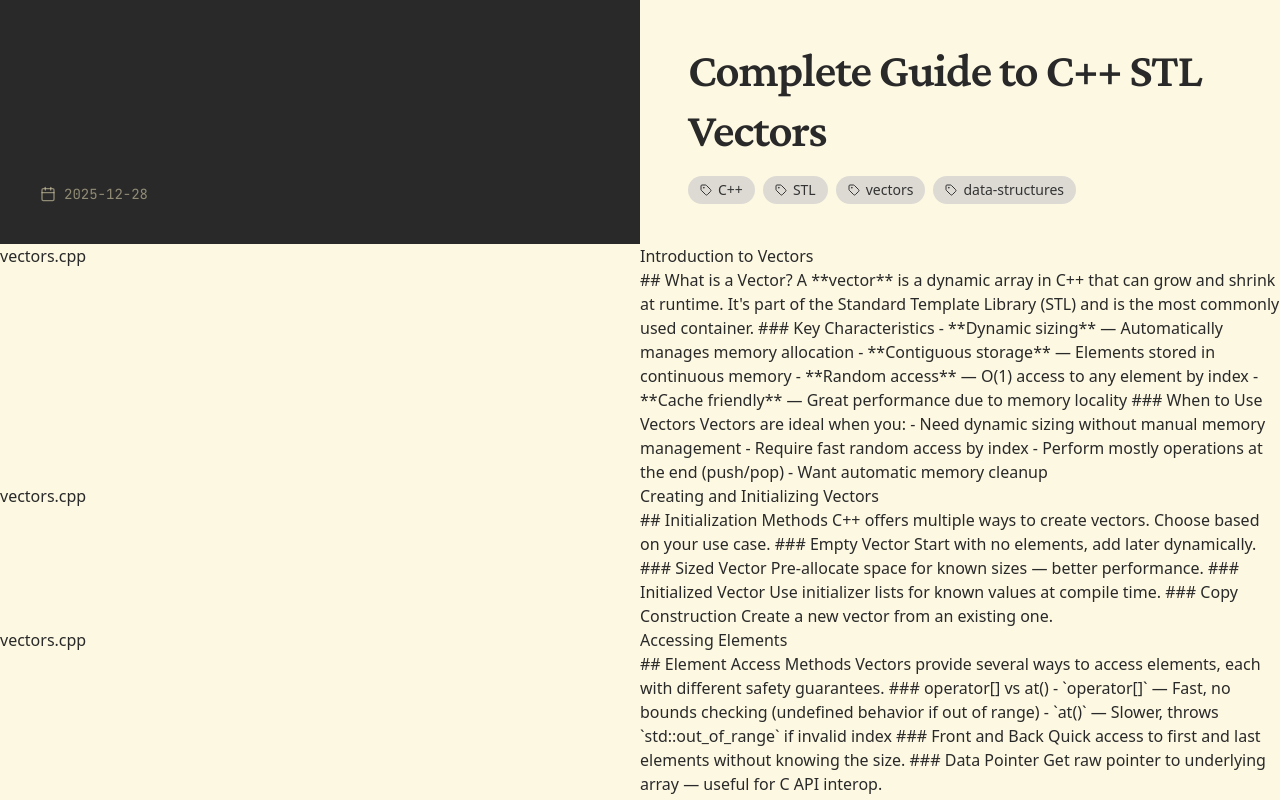
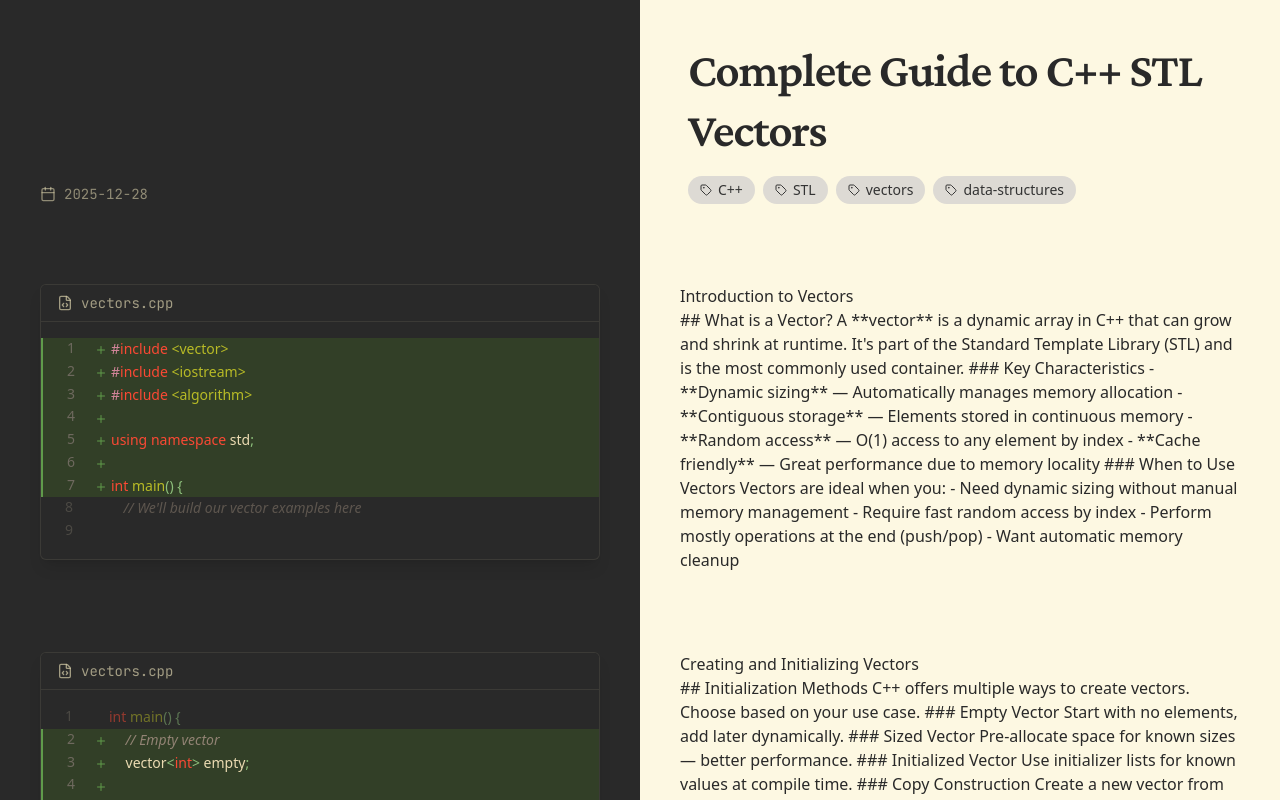
Before and after one commit to bhaveshsinghal95182/blog-site, a Next.js app: page /blog in a window 1280 px wide. Shown: the top 800 px of the page. Built offline with nearby package versions, Linux system fonts and the light colour scheme.

Commit message:
feat: code render with animations

```diff
--- a/package.json
+++ b/package.json
@@ -45,6 +45,7 @@
     "lucide-react": "^0.562.0",
     "next": "16.1.1",
     "next-themes": "^0.4.6",
+    "prism-react-renderer": "^2.4.1",
     "react": "19.2.3",
     "react-day-picker": "^9.13.0",
     "react-dom": "19.2.3",
--- /dev/null
+++ b/src/components/CodeDocViewer/CodeRenderer.tsx
@@ -0,0 +1,234 @@
+'use client';
+import { Highlight } from "prism-react-renderer";
+import { CodeBlock, CodeChunk } from "@/types/blog";
+import { cn } from "@/lib/utils";
+import { FileCode, Copy, Check, Plus, Minus } from "lucide-react";
+import { useState, useRef, useEffect } from "react";
+import { Button } from "../ui/button";
+
+interface CodeRendererProps {
+  codeBlock: CodeBlock & { isLast?: boolean };
+  /** Animation delay per line in ms */
+  lineAnimationDelay?: number;
+}
+
+const gruvboxDark = {
+  plain: {
+    color: "#ebdbb2",
+    backgroundColor: "#282828",
+  },
+  styles: [
+    {
+      types: ["comment", "prolog", "doctype", "cdata"],
+      style: { color: "#928374", fontStyle: "italic" as const },
+    },
+    {
+      types: ["namespace"],
+      style: { opacity: 0.7 },
+    },
+    {
+      types: ["string", "attr-value"],
+      style: { color: "#b8bb26" },
+    },
+    {
+      types: ["punctuation", "operator"],
+      style: { color: "#8ec07c" },
+    },
+    {
+      types: [
+        "entity",
+        "url",
+        "symbol",
+        "number",
+        "boolean",
+        "variable",
+        "constant",
+        "property",
+        "regex",
+        "inserted",
+      ],
+      style: { color: "#d3869b" },
+    },
+    {
+      types: ["atrule", "keyword", "attr-name", "selector"],
+      style: { color: "#fb4934" },
+    },
+    {
+      types: ["function", "deleted", "tag"],
+      style: { color: "#b8bb26" },
+    },
+    {
+      types: ["function-variable"],
+      style: { color: "#83a598" },
+    },
+    {
+      types: ["tag", "selector", "keyword"],
+      style: { color: "#fb4934" },
+    },
+    {
+      types: ["builtin", "class-name"],
+      style: { color: "#fabd2f" },
+    },
+  ],
+};
+
+function AnimatedLine({
+  chunk,
+  line,
+  lineNumber,
+  delay,
+}: {
+  chunk: CodeChunk;
+  line: string;
+  lineNumber: number;
+  delay: number;
+}) {
+  const [isVisible, setIsVisible] = useState(false);
+  const lineRef = useRef<HTMLDivElement>(null);
+
+  useEffect(() => {
+    const observer = new IntersectionObserver(
+      ([entry]) => {
+        if (entry.isIntersecting) {
+          setTimeout(() => setIsVisible(true), delay);
+          observer.disconnect();
+        }
+      },
+      { threshold: 0.1, rootMargin: "0px 0px -50px 0px" }
+    );
+
+    if (lineRef.current) {
+      observer.observe(lineRef.current);
+    }
+
+    return () => observer.disconnect();
+  }, [delay]);
+
+  const isAdded = chunk.type === "added";
+  const isRemoved = chunk.type === "removed";
+  const isContext = chunk.type === "context";
+
+  return (
+    <div
+      ref={lineRef}
+      className={cn(
+        "flex group transition-all duration-500 ease-out",
+        isAdded && "bg-diff-added-bg border-l-2 border-diff-added-border",
+        isRemoved &&
+          "bg-diff-removed-bg border-l-2 border-diff-removed-border line-through",
+        isContext && "opacity-50 hover:opacity-80",
+        isAdded && !isVisible && "opacity-0 translate-x-8",
+        isAdded && isVisible && "opacity-100 translate-x-0"
+      )}
+      style={{
+        transitionDelay: isAdded ? `${delay}ms` : "0ms",
+      }}
+    >
+      {/* Line number */}
+      <span className="w-12 shrink-0 text-right pr-4 text-line-number select-none text-sm">
+        {lineNumber}
+      </span>
+
+      {/* Diff marker */}
+      <span className="w-5 shrink-0 text-center select-none">
+        {isAdded && <Plus className="w-3 h-3 inline text-diff-added-border" />}
+        {isRemoved && (
+          <Minus className="w-3 h-3 inline text-diff-removed-border" />
+        )}
+      </span>
+
+      {/* Code content */}
+      <span className="flex-1 pr-4">
+        <Highlight theme={gruvboxDark} code={line} language="cpp">
+          {({ style, tokens, getTokenProps }) => (
+            <span style={{ ...style, background: "transparent" }}>
+              {tokens[0]?.map((token, key) => (
+                <span key={key} {...getTokenProps({ token })} />
+              ))}
+            </span>
+          )}
+        </Highlight>
+      </span>
+    </div>
+  );
+}
+
+export function CodeRenderer({
+  codeBlock,
+  lineAnimationDelay = 40,
+}: CodeRendererProps) {
+  const [copied, setCopied] = useState(false);
+  let lineNumber = 1;
+  let addedLineIndex = 0;
+
+  const handleCopy = async () => {
+    const allCode = codeBlock.chunks.flatMap((chunk) => chunk.lines).join("\n");
+    await navigator.clipboard.writeText(allCode);
+    setCopied(true);
+    setTimeout(() => setCopied(false), 2000);
+  };
+
+  const showCopyButton = codeBlock.isLast;
+
+  return (
+    <div className="rounded-lg overflow-hidden bg-code-bg border border-code-fg/10 shadow-lg">
+      {/* File header */}
+      {codeBlock.filePath && (
+        <div className="flex items-center justify-between px-4 py-2 bg-code-bg border-b border-code-fg/10">
+          <div className="flex items-center gap-2 text-code-fg/70 text-sm">
+            <FileCode className="w-4 h-4" />
+            <span className="font-mono">{codeBlock.filePath}</span>
+          </div>
+          {showCopyButton && (
+            <Button
+              onClick={handleCopy}
+              className="flex items-center gap-2 px-3 py-1 rounded bg-code-fg/10 hover:bg-code-fg/20 text-code-fg/70 hover:text-code-fg transition-colors text-sm"
+              title="Copy entire file"
+            >
+              {copied ? (
+                <>
+                  <Check className="w-4 h-4 text-diff-added-border" />
+                  <span>Copied!</span>
+                </>
+              ) : (
+                <>
+                  <Copy className="w-4 h-4" />
+                  <span>Copy file</span>
+                </>
+              )}
+            </Button>
+          )}
+        </div>
+      )}
+
+      {/* Code content */}
+      <div className="overflow-x-auto code-scrollbar">
+        <pre className="py-4 text-sm leading-relaxed">
+          <code>
+            {codeBlock.chunks.map((chunk, chunkIndex) => (
+              <div key={chunkIndex}>
+                {chunk.lines.map((line, lineIndex) => {
+                  const currentLineNumber = lineNumber++;
+                  const isAdded = chunk.type === "added";
+                  const currentDelay = isAdded
+                    ? addedLineIndex++ * lineAnimationDelay
+                    : 0;
+
+                  return (
+                    <AnimatedLine
+                      key={`${chunkIndex}-${lineIndex}`}
+                      chunk={chunk}
+                      line={line || " "}
+                      lineNumber={currentLineNumber}
+                      delay={currentDelay}
+                    />
+                  );
+                })}
+              </div>
+            ))}
+          </code>
+        </pre>
+      </div>
+    </div>
+  );
+}
--- a/src/components/CodeDocViewer/SectionRenderer.tsx
+++ b/src/components/CodeDocViewer/SectionRenderer.tsx
@@ -1,4 +1,5 @@
 import { Section } from "@/types/blog";
+import { CodeRenderer } from "./CodeRenderer";
 
 interface SectionRendererProps {
   section: Section;
@@ -14,16 +15,23 @@ export function SectionRenderer({
   return (
     <div className="grid grid-cols-1 lg:grid-cols-2 min-h-fit">
       {/* Code */}
-      <div className="">
-        {section.codeBlocks?.map((codeBlock, index) => (
-          <pre>
-            <code>{codeBlock.filePath}</code>
-          </pre>
-        ))}
+      <div className="bg-code-bg p-6 lg:p-10 order-2 lg:order-1">
+        <div className="sticky top-8 space-y-6">
+          {section.codeBlocks?.map((codeBlock, index) => (
+            <CodeRenderer
+              key={codeBlock.id}
+              codeBlock={{
+                ...codeBlock,
+                isLast:
+                  isLast && index === (section.codeBlocks?.length ?? 1) - 1,
+              }}
+              lineAnimationDelay={20}
+            />
+          ))}
+        </div>
       </div>
 
-      {/* Content */}
-      <div>
+      <div className="p-6 lg:p-10 order-1 lg:order-2">
         {section.heading && <h2>{section.heading}</h2>}
         {section.content && (
           <div>
```
Also changed, not shown: 1 other file (tests, documents, lock files or other folders).
